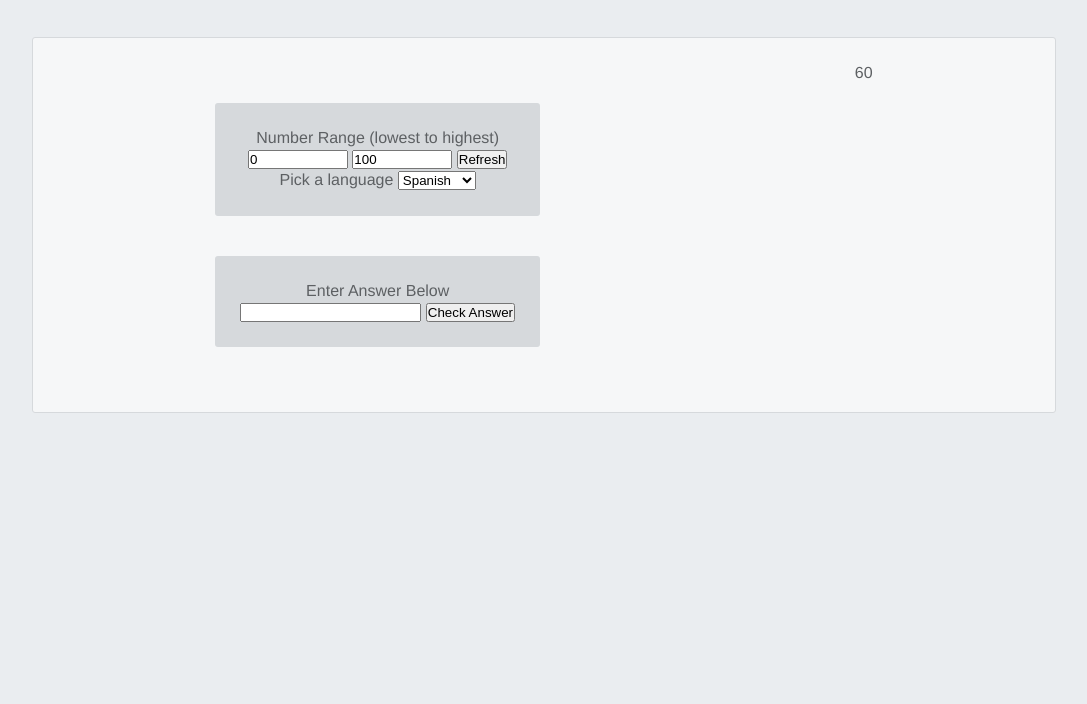
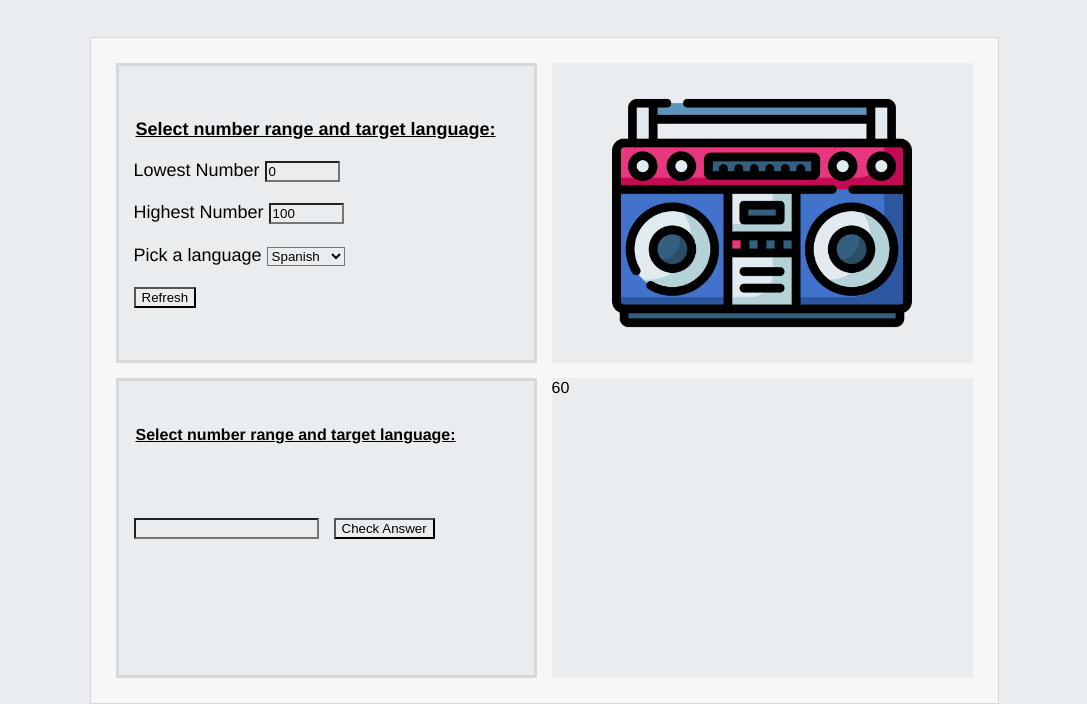
Before and after one commit to brenton-j-andrews/Numbers_WebApp, a plain HTML site: page index.html in a window 1280 px wide. Shown: the part 105-809 px from the top of the page, without its empty margins (96-1183 px from the left). Drawn offline with Linux system fonts and the light colour scheme.

Commit message:
Started to improve styling, functionality coming later!

```diff
--- a/index.html
+++ b/index.html
@@ -16,15 +16,16 @@
 
     <!-- App html -->
     <div class="app-wrapper">
-        <div class="app-left-wrapper">
 
-            <!-- Number range form + selected language-->
+        <!-- Number range form + selected language -->
         <div class="number-range-container">
+            <legend><strong><u>Select number range and target language:</u></strong></legend>
             <form action="" method="post" class="number-range-form">
-                    <div class="number-range-form-legend">Number Range (lowest to highest)</div>
-                        <input type=numeric id="lowest-number" name="lowest-number" value="0">
-                        <input type=numeric id="highest-number" name="highest-number" value="100">
-                        <button type="button" id="input-btn">Refresh</button>
+                <label for="lowest-number">Lowest Number</label>
+                <input type="number" id="lowest-number" name="lowest-number" value="0">
+                <br>
+                <label for="highest-number">Highest Number</label>
+                <input type="number" id="highest-number" name="highest-number" value="100">
 
                 <div class="language-select-dropdown">
                     <label for="language">Pick a language</label>
@@ -34,24 +35,34 @@
                         <option value="german">German</option>
                     </select>
                 </div>
+
+                <button type="button" id="input-btn">Refresh</button>
             </form>
         </div>
 
         <!-- Answer submit form -->
-            <div class="answer-box">
         <form action="" method="post" class="answer-box-form">
-                <div class="answer-box-form-legend">Enter Answer Below</div>
+            <div class="submit-legend">
+                <legend><strong><u>Select number range and target language:</u></strong></legend>
+            </div>
+
+            <div class="answer-input">
                 <input type=numeric id="lowest-number" name="answer">
+            </div>
+
+            <div class="answer-submit">
                 <button type="submit">Check Answer</button>
+            </div>
         </form>
 
-            </div>
+
+        <!-- Speaker image -->
+        <div class="audio-box" id="audio-box">
+            <img src="boombox.png">
         </div>
 
-
-
-        <div class="audio-box" id="audio-box">
-
+        <div id="audio-control-btns" class="audio-control-btns">
+            this is where the audio control buttons will be!
         </div>
 
     </div>
--- a/main.js
+++ b/main.js
@@ -31,7 +31,7 @@ function textToSpeech(number) {
 }
 
 // Random Number generation.
-let number_displayer = document.getElementById("audio-box");
+let number_displayer = document.getElementById("audio-control-btns");
 
 
 function GenerateNumber(lower_range_num, upper_range_num) {
--- a/styles.css
+++ b/styles.css
@@ -1,23 +1,29 @@
 /* Search "||" to jump to styling sections. */
 
-/* || General Page Styling */
+/* || General Page Styling and header */
+
+:root {
+    --background-color: #EAEDF0;
+    --font-color: black;
+    --app-background-color: #F6F7F8;
+    --app-border-color: #D6D9DC;
+}
 
 * {
     margin: 0;
-    padding: 0;
     box-sizing: border-box;
+    background-color: var(--background-color);
 }
 
 body {
-    color: #5D6063;
-    background-color: #EAEDF0;
-    font-family: "Helvetica", "Arial", sans-serif;
-    font-size: 16px;
-    line-height: 1.3;
-
     display: flex;
     flex-direction: column;
     align-items: center;
+
+    font-family: "Helvetica", "Arial", sans-serif;
+    color: var(--font-color);
+    font-size: 16px;
+    line-height: 1.3;
 }
 
 .header {
@@ -25,31 +31,82 @@ body {
     margin-top: 40px;
 }
 
-/* || Web App Styling - Left side*/
+/* || Web App Styling */
 .app-wrapper {
-    display: flex;
-    justify-content: space-around;
-    width: 80%;
-    background-color: #F6F7F8;
-    border: 1px solid #D6D9DC;
-    border-radius: 3px;
-
+    display: grid;
+    grid-template-rows: repeat(2, 300px);
+    grid-template-columns: repeat(2, 1fr);
+    gap: 15px;
     margin-top: 40px;
     padding: 25px;
+
+    background-color: var(--app-background-color);
+    border: 1px solid var(--app-border-color);
 }
 
-.number-range-form,
-.answer-box {
-    background-color: #D6D9DC;
-    border-radius: 3px;
-    text-align: center;
 
-    margin: 40px 0px;
-    padding: 25px;
+/* number-range-container styling */
+.number-range-container {
+    grid-area: 1 / 1 / 2 / 2;
+    padding: 15px;
+    border:  3px solid var(--app-border-color);
+
+    font-size: large;
+
+    display: flex;
+    flex-direction: column;
+    justify-content: center;
+    align-items: left;
+}
+
+.number-range-form > * {
+    margin-top: 20px;
 }
 
 .number-range-form input {
-    width: 100px;
+    width: 75px;
 }
 
-/* || Web App Styling - Right side*/
+/* || Answer box styling */
+.answer-box-form {
+    grid-area: 2 / 1 / 3 / 2;
+    padding: 15px;
+    border:  3px solid var(--app-border-color);
+
+    display: grid;
+    grid-template-columns: 1fr 1fr;
+    grid-template-rows: 1fr 1fr 1fr;
+    gap: 15px;
+    align-items: center;
+    justify-content: center;
+}
+
+.answer-box > * {
+    border:  3px solid var(--app-border-color);
+}
+
+.submit-legend {
+    grid-area: 1 / 1 / 2 / 3;
+}
+
+.answer-input {
+    grid-area: 2 / 1 / 3 / 2;
+}
+
+.answer-submit {
+    grid-area: 2 / 2 / 3 / 3;
+}
+
+
+
+
+.audio-box {
+    grid-area: 1 / 2 / 2 / 3;
+
+    display: flex;
+    justify-content: center;
+}
+
+.audio-control-btns {
+    grid-area: 2 / 2 / 3 / 3;
+}
```
Also changed, not shown: boombox.png (added), radio.png (deleted), 1 other file. Lines whose indentation alone changed are shown as unchanged.
